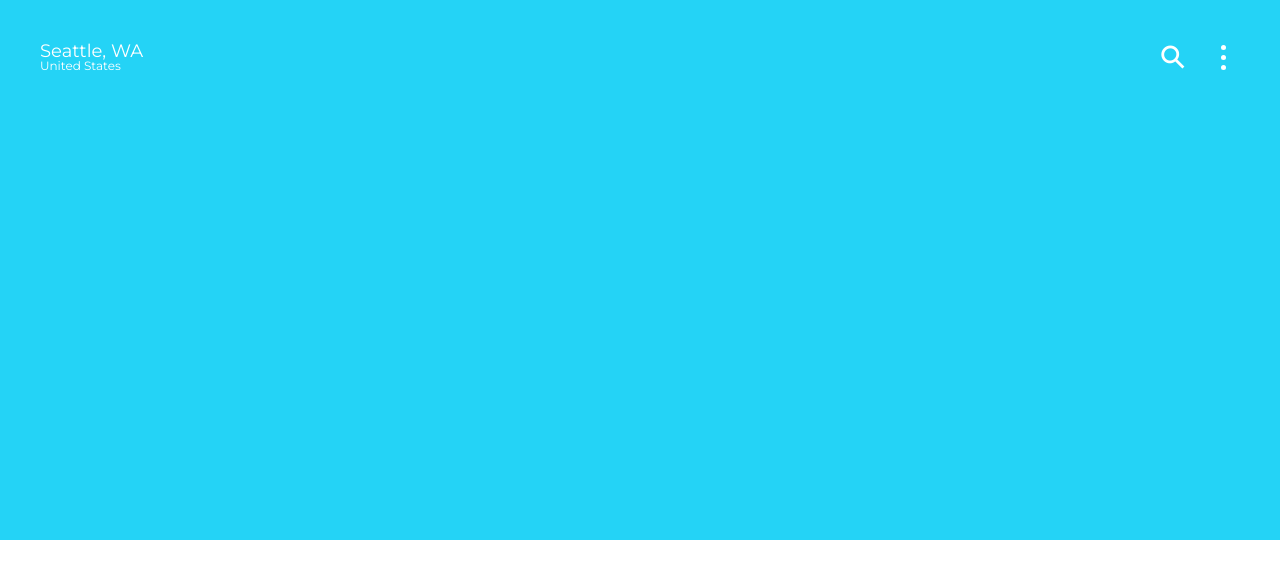
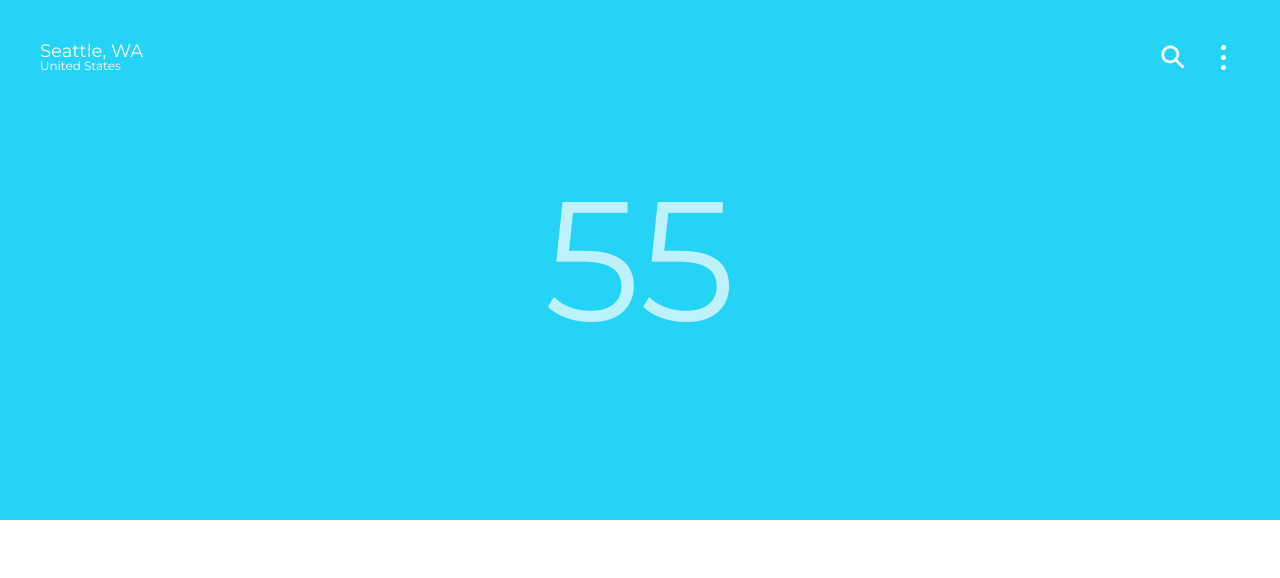
Before and after one commit to SEAjamieD/angular-weather, an Angular app: page / in a window 1280 px wide. Shown: the top 578 px of the page. Built offline with nearby package versions, Linux system fonts and the light colour scheme.

Commit message:
city/state/coutnry weather applied from service

```diff
--- a/src/app/app.component.html
+++ b/src/app/app.component.html
@@ -6,7 +6,9 @@
         (isOpen)="handleMenuOpen($event)"
         [currentCity]="currentCity"
       ></app-navbar>
-      <app-main-weather></app-main-weather>
+      <app-main-weather
+        [temperature]="currentCity.temperatureF"
+      ></app-main-weather>
     </div>
   </div>
 </div>
--- a/src/app/components/main-weather/main-weather.component.html
+++ b/src/app/components/main-weather/main-weather.component.html
@@ -1,4 +1,6 @@
 <div id="main-weather">
-  <div class="temperature"></div>
+  <div class="temperature">
+    <span>{{ temperature }}</span>
+  </div>
   <div class="forecast-container"></div>
 </div>
--- a/src/app/components/main-weather/main-weather.component.scss
+++ b/src/app/components/main-weather/main-weather.component.scss
@@ -9,13 +9,24 @@
 
   display: flex;
   flex-direction: column;
+}
 
-  .temperature {
-    flex-grow: 2.7;
-  }
+.temperature {
+  // flex-grow: 2.7;
+  height: 65%;
 
-  .forecast-container {
-    flex-grow: 1.3;
-    background: white;
+  display: flex;
+  flex-direction: column;
+  justify-content: center;
+  align-items: center;
+
+  span {
+    font-size: 170px;
+    color: #bdf1fc;
   }
 }
+
+.forecast-container {
+  flex-grow: 1;
+  background: white;
+}
--- a/src/app/components/main-weather/main-weather.component.ts
+++ b/src/app/components/main-weather/main-weather.component.ts
@@ -1,4 +1,4 @@
-import { Component, OnInit } from "@angular/core";
+import { Component, OnInit, Input } from "@angular/core";
 import { Temperatures } from "../../types/temperatures";
 
 @Component({
@@ -7,6 +7,7 @@ import { Temperatures } from "../../types/temperatures";
   styleUrls: ["./main-weather.component.scss"]
 })
 export class MainWeatherComponent implements OnInit {
+  @Input() temperature: number;
   constructor() {}
 
   ngOnInit() {}
--- a/src/app/components/navbar/navbar.component.html
+++ b/src/app/components/navbar/navbar.component.html
@@ -1,7 +1,10 @@
 <div id="navbar">
   <div id="location" class="nav-item">
-    <span class="city">{{ currentCity.city }}, {{ currentCity.state }}</span>
-    <span class="country">United States</span>
+    <span class="city"
+      >{{ currentCity.city
+      }}<span *ngIf="currentCity.state">, {{ currentCity.state }}</span>
+    </span>
+    <span class="country">{{ currentCity.country }}</span>
   </div>
   <div id="search" class="nav-item">
     <span>&#9906;</span>
```
